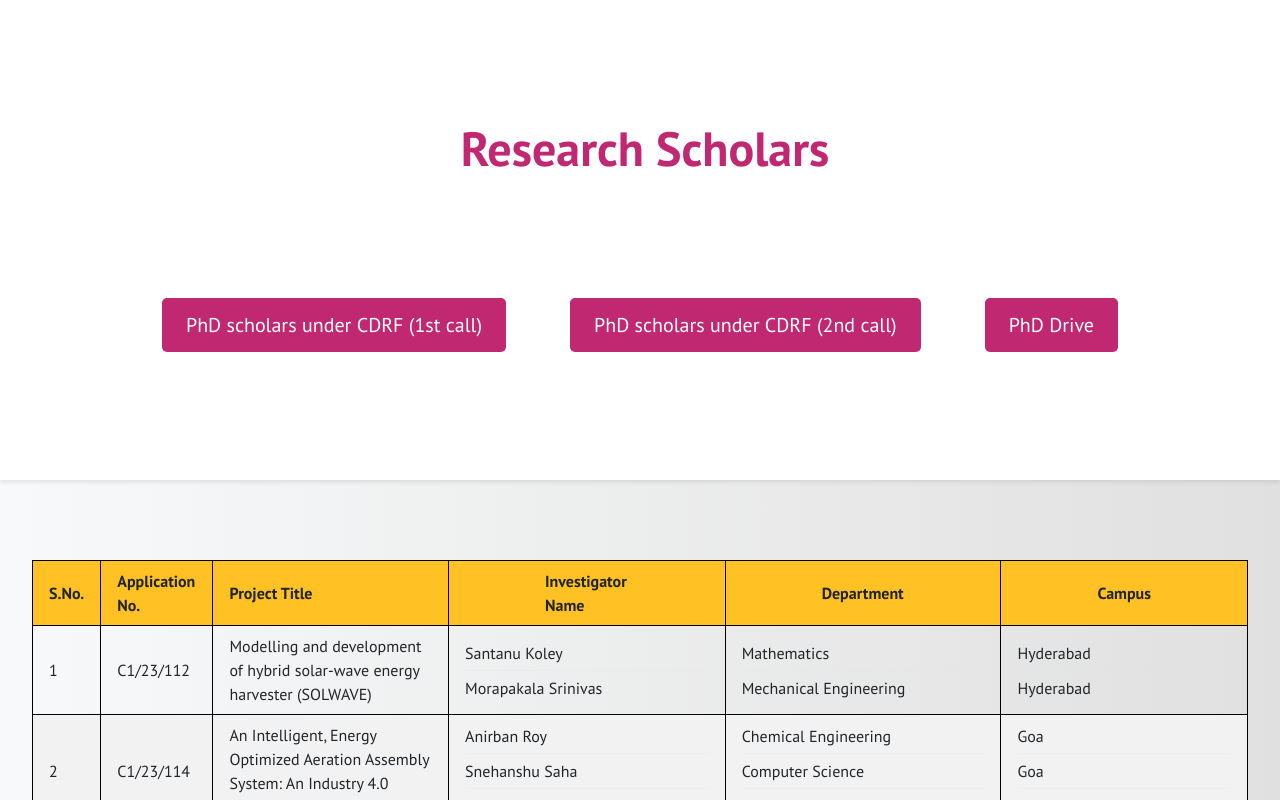
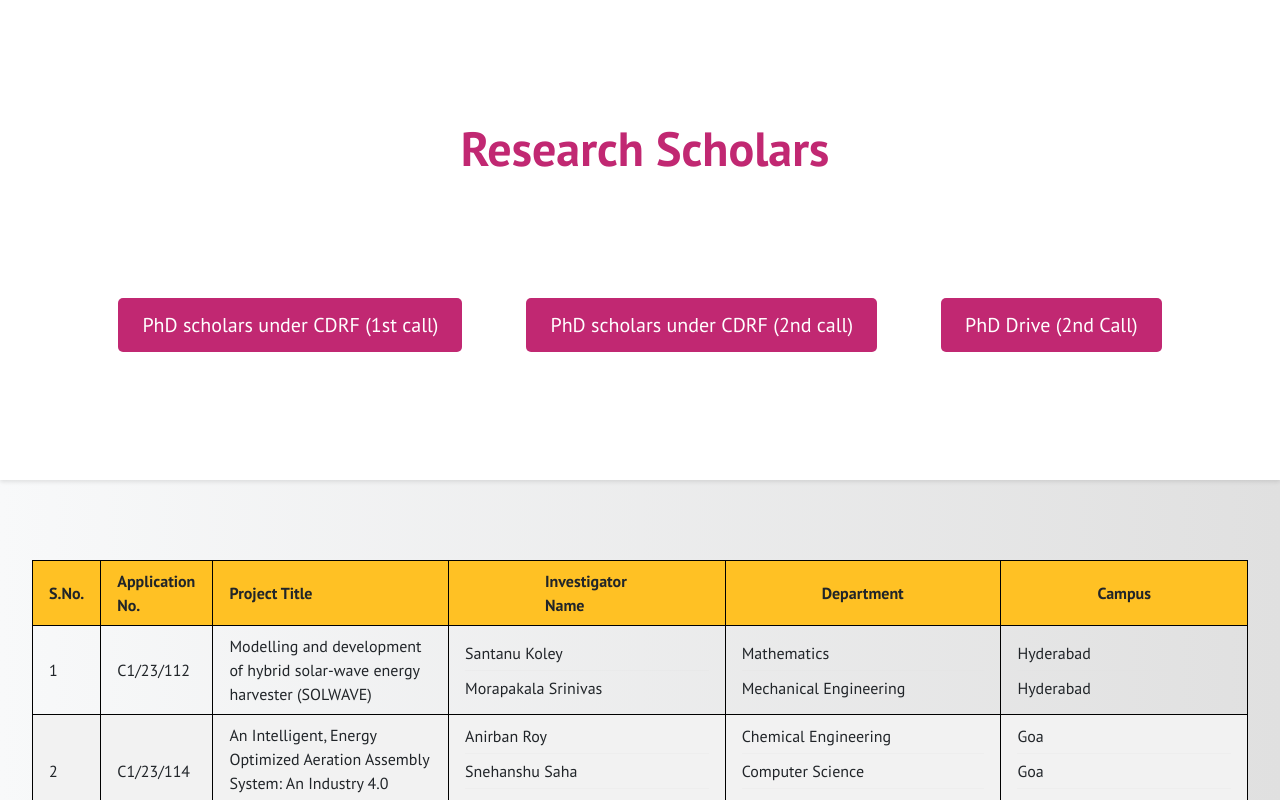
Before and after one commit to PriyanshuShekhar10/sire-cdrf, a React (Create React App) app: page / in a window 1280 px wide. Shown: the top 800 px of the page. Built offline with nearby package versions, Linux system fonts and the light colour scheme.

Commit message:
phd drive link replaced

```diff
--- a/src/Header.js
+++ b/src/Header.js
@@ -14,12 +14,12 @@ function Header() {
           PhD scholars under CDRF (2nd call)
         </button>
         <a
-          href="https://sire.bits-pilani.ac.in/programs/research/phd-drive_1"
+          href="https://discovery.bits-pilani.ac.in/PhDDrive/faculty-research-problems.aspx"
           className={styles.button}
           target="_blank"
           rel="noopener noreferrer"
         >
-          PhD Drive
+          PhD Drive (2nd Call)
         </a>
       </div>
     </header>
```
